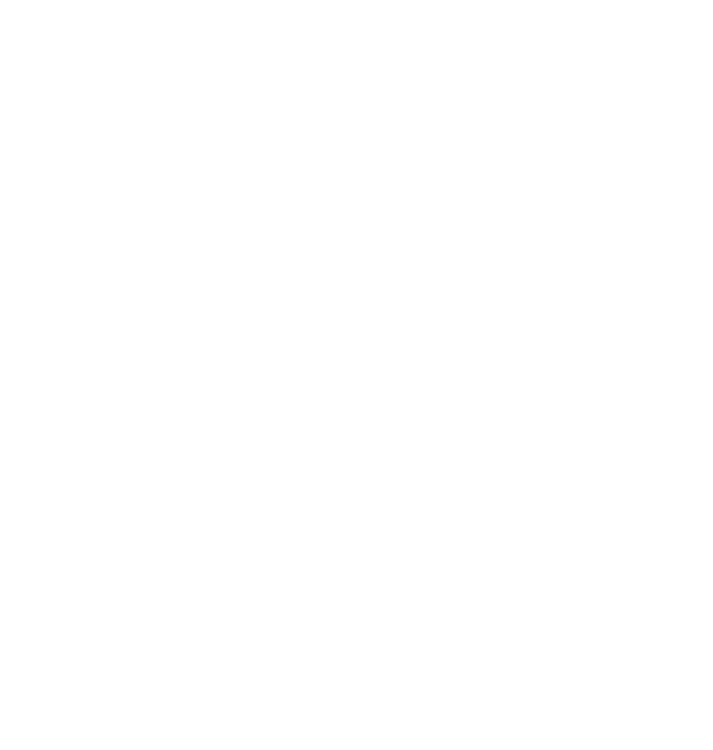
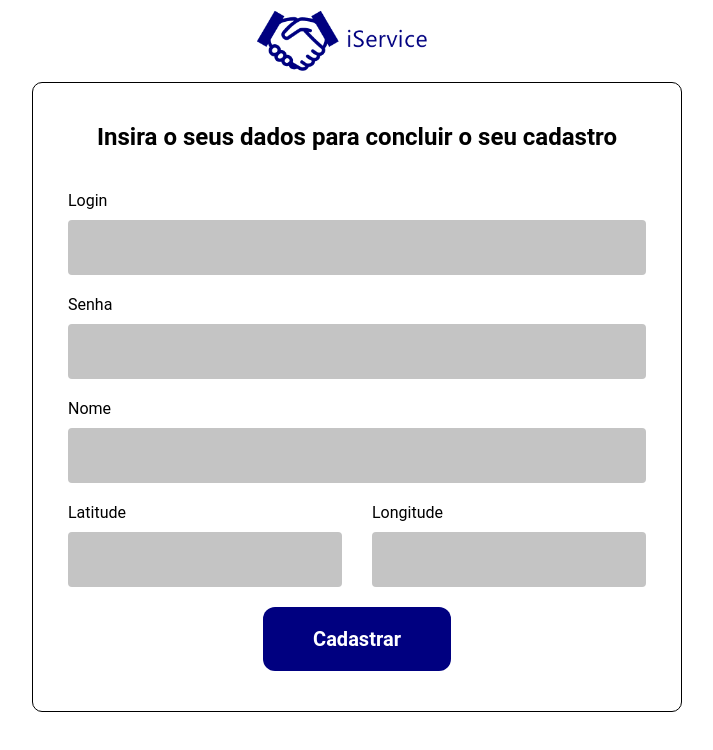
Before and after one commit to alisson-lucas/iService, a React (Create React App) app in the folder frontend/: page /Cadastro1 in a window 1280 px wide. Shown: the top 750 px of the page, without its empty margins (283-996 px from the left). Built offline with nearby package versions, Linux system fonts and the light colour scheme.

Commit message:
Julio Jorge 22/05/2021 alterações feitas no home e no cadastro

```diff
--- a/frontend/src/pages/cadastro/Login.js
+++ b/frontend/src/pages/cadastro/Login.js
@@ -1,7 +1,7 @@
 
 
 
-    <div class="logo">
+    <div className="logo">
         <header>
             <a href="../Home.html"><img src="../Assets/iservice_icon_blue.png" alt="" width="200"></a>
         </header>
--- a/frontend/src/pages/cadastro/styles.css
+++ b/frontend/src/pages/cadastro/styles.css
@@ -7,6 +7,9 @@
   justify-content: space-between;
   align-items: center;
   padding: 0px 100px 0 100px;
+  width: 100%;
+  margin-top: 115px;
+  margin-left: -100px
 }
 a{
   text-decoration: none;
@@ -90,6 +93,7 @@
   align-items: center;
   justify-content: center;
   flex-direction: column;
+  background-blend-mode: multiply;
 
 }
 
@@ -235,3 +239,7 @@
   line-height: 46px;
   padding-top: 10px;
 }
+
+.imgIph{
+  margin-top: 279px;
+}
--- a/frontend/src/pages/cadastro1/cadastro1.js
+++ b/frontend/src/pages/cadastro1/cadastro1.js
@@ -1,42 +1,44 @@
-import logoImg from'../../assets/iservice_icon_blue.png';
+import logoImg from '../../assets/iservice_icon_blue.png';
+import "./styles1.css"
+export default function Cadastro1() {
 
-return(
+  return (
     <>
-  < div className="logo">
-        <img  href="../cadastro/Cadastro.js" src="{LogoImg}" alt="" width="200"></img>
+      <div className="logoCadastro">
+        <img src={logoImg} alt="Icon" width="200"></img>
       </div>
 
       <div className="container">
         <div className="row justify-content-center">
           <div className="col d-flex justify-content-center">
 
-        <div className="card">
+            <div className="card1">
               <h2>Insira o seus dados para concluir o seu cadastro</h2>
               <div className="row">
 
                 <div className="column">
                   <label for="Login">Login</label>
-              <input type="text" id="Login"/>
+                  <input type="text" id="Login" />
                 </div>
 
                 <div className="column">
                   <label for="senha">Senha</label>
-              <input type="password" id="senha"/>
+                  <input type="password" id="senha" />
                 </div>
 
                 <div className="column">
                   <label for="name">Nome</label>
-              <input type="text" id="name"/>
+                  <input type="text" id="name" />
                 </div>
 
                 <div className="row">
                   <div className="column col-6">
                     <label for="lat">Latitude</label>
-                <input type="text" id="lat"/>
+                    <input type="text" id="lat" />
                   </div>
-              <div className="column col-6"/>
+                  <div className="column col-6" >
                   <label for="long">Longitude</label>
-                <input type="text" id="long"/>
+                  <input type="text" id="long" />
                 </div>
               </div>
               <div className="column">
@@ -47,7 +49,8 @@
         </div>
       </div>
     </div>
-   </div>
 </>
 
-)
+);
+
+}
--- a/frontend/src/pages/cadastro1/styles.css
+++ b/frontend/src/pages/cadastro1/styles1.css
@@ -2,10 +2,9 @@
     font-family: 'Roboto', sans-serif;
   }
 
-  .logo {
+  .logoCadastro {
     display: flex;
     flex-direction: row;
-    justify-content: space-between;
     justify-content: center;
   }
 
@@ -19,7 +18,7 @@
     display: flex;
   }
 
-  .card {
+  .card1 {
     border: 1px solid #000;
     border-radius: 10px;
     padding: 20px;
@@ -46,7 +45,7 @@
 
   input {
     background: white;
-    padding: 1.5rem 2rem;
+    padding: 20px;
     border-radius: 0.25rem;
     border: none;
     outline: none;
--- a/frontend/src/routes.js
+++ b/frontend/src/routes.js
@@ -3,6 +3,7 @@
 
 import Home from './pages/cadastro/Cadastro';
 import Servicos from './pages/servicos/Servicos';
+import Cadastro1 from './pages/cadastro1/cadastro1';
 
 export default function Routes() {
     return (
@@ -10,6 +11,7 @@
             <Switch>
                 <Route path="/" exact component={Home} />
                 <Route path="/servicos"  component={Servicos} />
+                <Route path="/Cadastro1" component={Cadastro1} />
             </Switch>
         </BrowserRouter>
     )
```
Also changed, not shown: 1 other file (tests, documents, lock files or other folders). Lines whose indentation alone changed are shown as unchanged.
